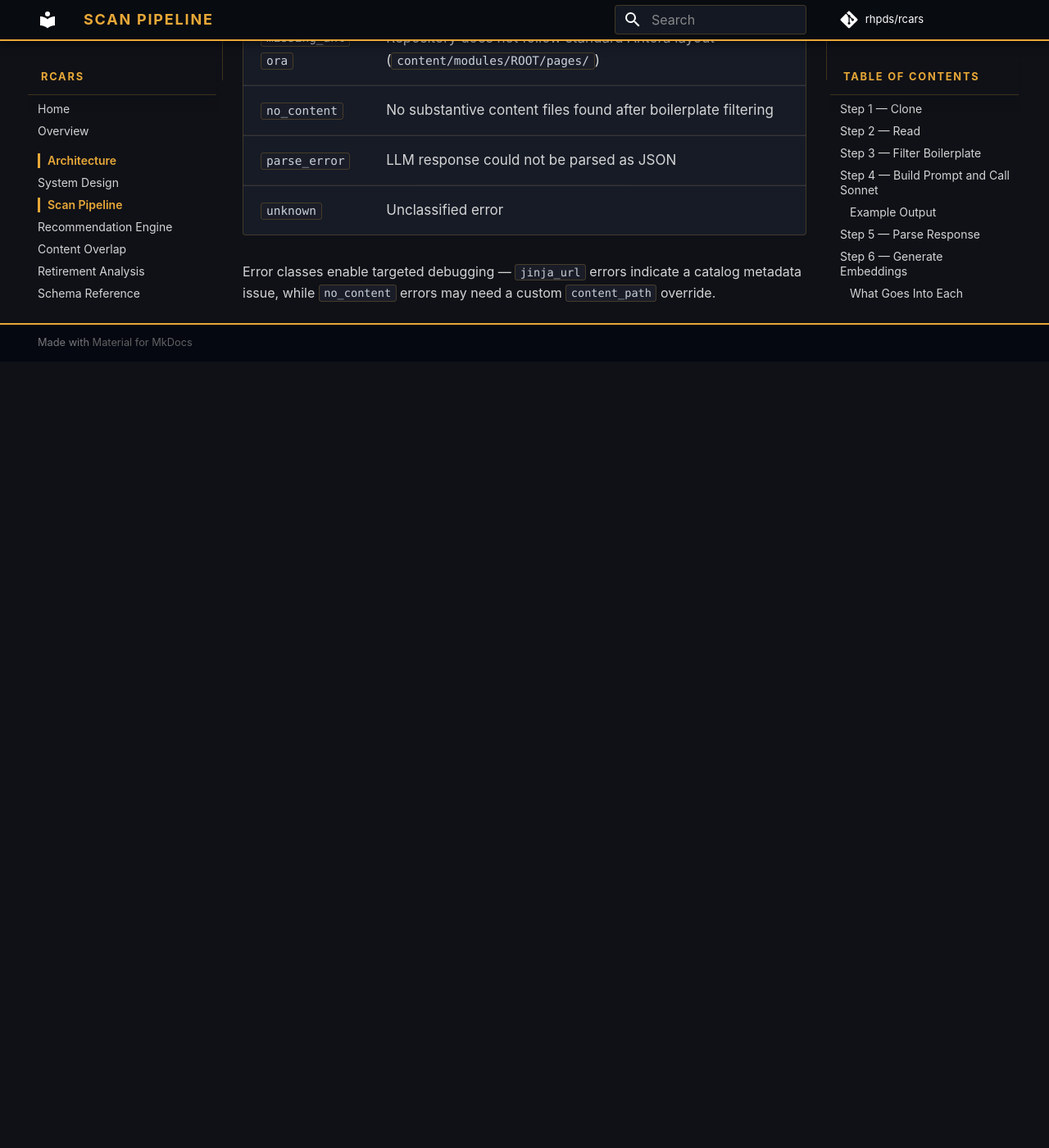
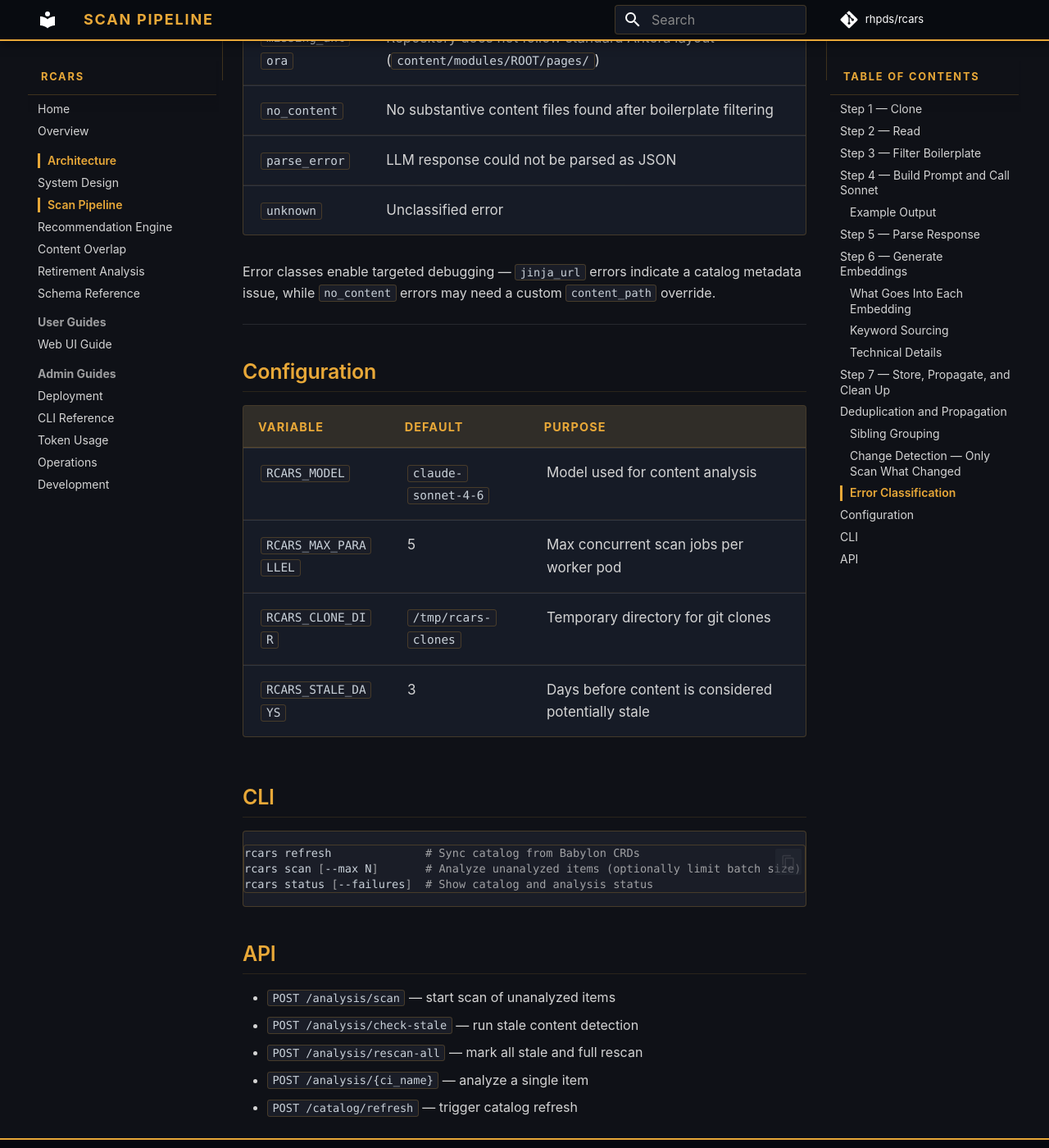
Before and after one commit to rhpds/rcars, an MkDocs documentation site: the page built from docs/architecture/scan-pipeline.md, in a window 1280 px wide and 1400 px high, scrolled down 8938 px. Shown: the whole window at 82% size. Built offline with MkDocs 1.6.1 and Material for MkDocs 9.7.7, drawn with Linux system fonts in a browser that asks for light colours; comment, search, counter and statistics services are not loaded; before the commit the page ends 9379 px from its top, so only the background shows below that.

Commit message:
docs: Add config, CLI, and API reference to architecture pages
Each page now ends with the most relevant configuration
variables, CLI commands, and API endpoints for its domain.

Co-Authored-By: Claude Opus 4.6 (1M context) <noreply@anthropic.com>

````diff
--- a/docs/architecture/scan-pipeline.md
+++ b/docs/architecture/scan-pipeline.md
@@ -196,3 +196,30 @@ When a scan fails, RCARS classifies the error into one of these categories (stor
 | `unknown` | Unclassified error |
 
 Error classes enable targeted debugging — `jinja_url` errors indicate a catalog metadata issue, while `no_content` errors may need a custom `content_path` override.
+
+---
+
+## Configuration
+
+| Variable | Default | Purpose |
+|---|---|---|
+| `RCARS_MODEL` | `claude-sonnet-4-6` | Model used for content analysis |
+| `RCARS_MAX_PARALLEL` | 5 | Max concurrent scan jobs per worker pod |
+| `RCARS_CLONE_DIR` | `/tmp/rcars-clones` | Temporary directory for git clones |
+| `RCARS_STALE_DAYS` | 3 | Days before content is considered potentially stale |
+
+## CLI
+
+```bash
+rcars refresh              # Sync catalog from Babylon CRDs
+rcars scan [--max N]       # Analyze unanalyzed items (optionally limit batch size)
+rcars status [--failures]  # Show catalog and analysis status
+```
+
+## API
+
+- `POST /analysis/scan` — start scan of unanalyzed items
+- `POST /analysis/check-stale` — run stale content detection
+- `POST /analysis/rescan-all` — mark all stale and full rescan
+- `POST /analysis/{ci_name}` — analyze a single item
+- `POST /catalog/refresh` — trigger catalog refresh
````
Also changed, not shown: docs/architecture/content-overlap.md (+21 -0 lines), docs/architecture/recommendation-engine.md (+19 -0 lines).
